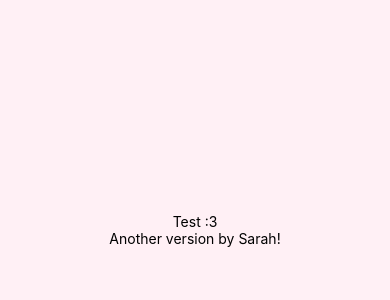
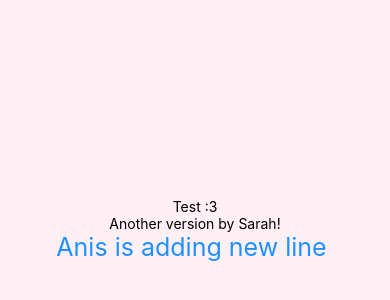
Before and after one commit to anissabrina/Mobile-App, a React Native app: screen / in a window 390 px wide. Shown: the part 192-492 px from the top of the page. Built offline with nearby package versions, Linux system fonts and the light colour scheme.

Commit message:
Update App.js

```diff
--- a/App.js
+++ b/App.js
@@ -6,6 +6,8 @@ export default function App() {
     <View style={styles.container}>
       <Text style={{ fontsize:20 }}> Test :3 </Text>
       <Text>Another version by Sarah!</Text>
+      <Text style={{ color: '#1e90ff', fontSize: 25}}>
+        Anis is adding new line </Text>
       <StatusBar style="auto" />
     </View>
   );
```
